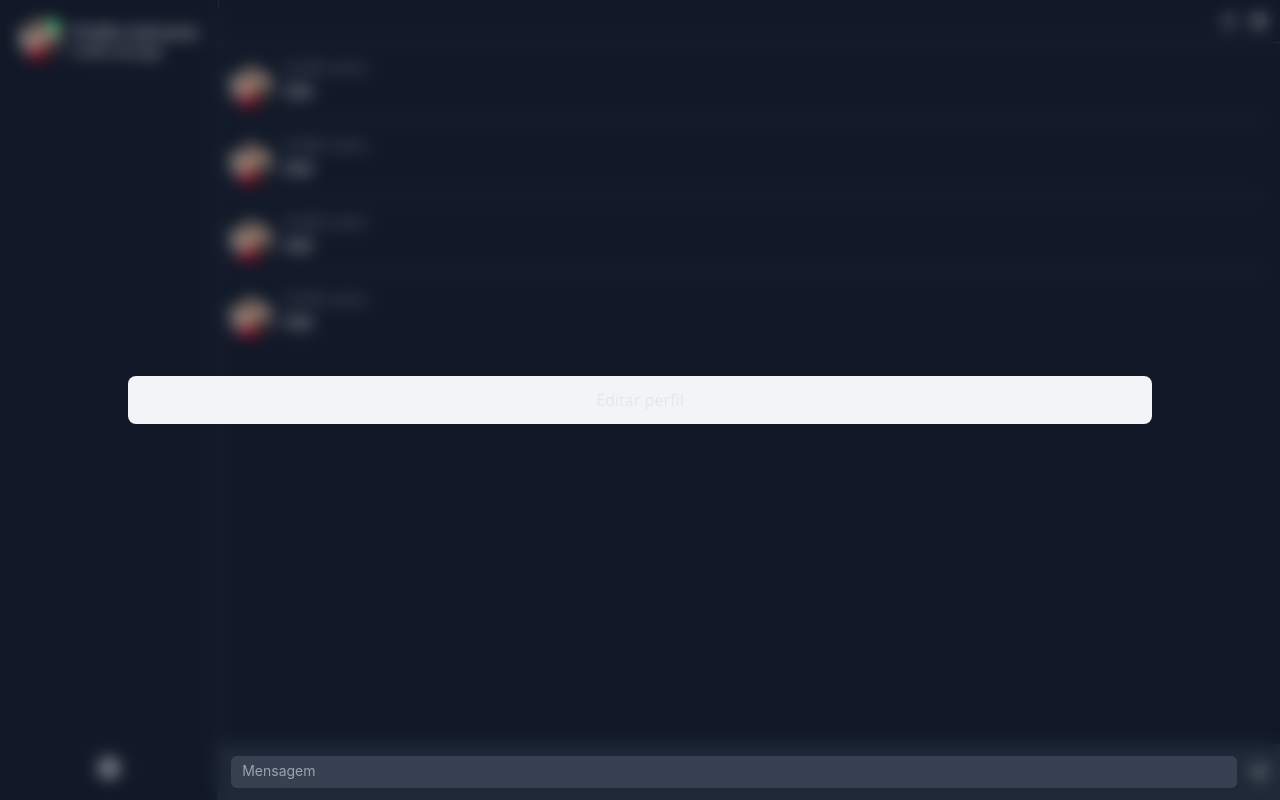
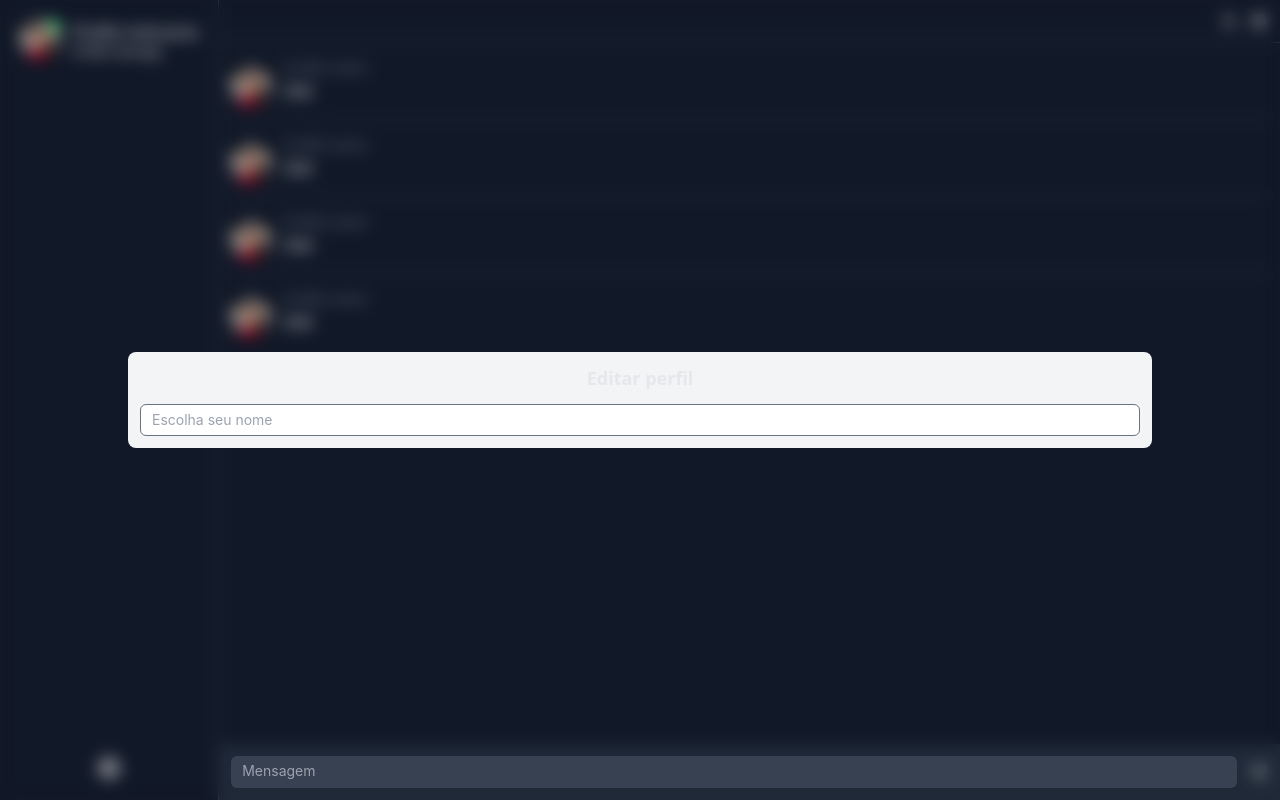
Before and after one commit to WillianIgorDeveloper/converse, a React (Vite) app: page /app in a window 1280 px wide. Both pictures are taken after a click on the icon 109 px from the left and 768 px from the top of the page. Built offline with nearby package versions, Linux system fonts and the light colour scheme.

Commit message:
create EditUserModal component

```diff
--- a/src/pages/App.jsx
+++ b/src/pages/App.jsx
@@ -58,7 +58,7 @@ export const SideBar = () => {
         </div>
         <GearSix className="text-2xl cursor-pointer hover:scale-110" weight="bold" onClick={() => { setEditUserModal(!editUserModal) }} />
       </div>
-      {editUserModal && <UserModal editUserModal={editUserModal} setEditUserModal={setEditUserModal} />}
+      {editUserModal && <EditUserModal editUserModal={editUserModal} setEditUserModal={setEditUserModal} />}
     </>
   )
 }
@@ -97,12 +97,15 @@ export const Message = () => {
 
 
 
-export const UserModal = ({ editUserModal, setEditUserModal }) => {
+export const EditUserModal = ({ editUserModal, setEditUserModal }) => {
 
   return (
     <div className="fixed w-full h-screen top-0 left-0 backdrop-blur flex items-center justify-center">
-      <div className="w-4/5 bg-gray-100 flex flex-col items-center justify-center p-3 rounded-lg z-20">
-        <h1>Editar perfil</h1>
+      <div className="w-4/5 bg-gray-100 flex flex-col items-center justify-center gap-3 p-3 rounded-lg z-20">
+        <h1 className="text-lg font-semibold">Editar perfil</h1>
+        <div className="w-full">
+          <Input name="nickName" placeholder="Escolha seu nome" className="border-gray-500 w-full placeholder:text-gray-400" />
+        </div>
       </div>
       <div className="w-full h-screen absolute top-0 left-0 z-10" onClick={() => { setEditUserModal(!editUserModal) }}></div>
     </div>
```
